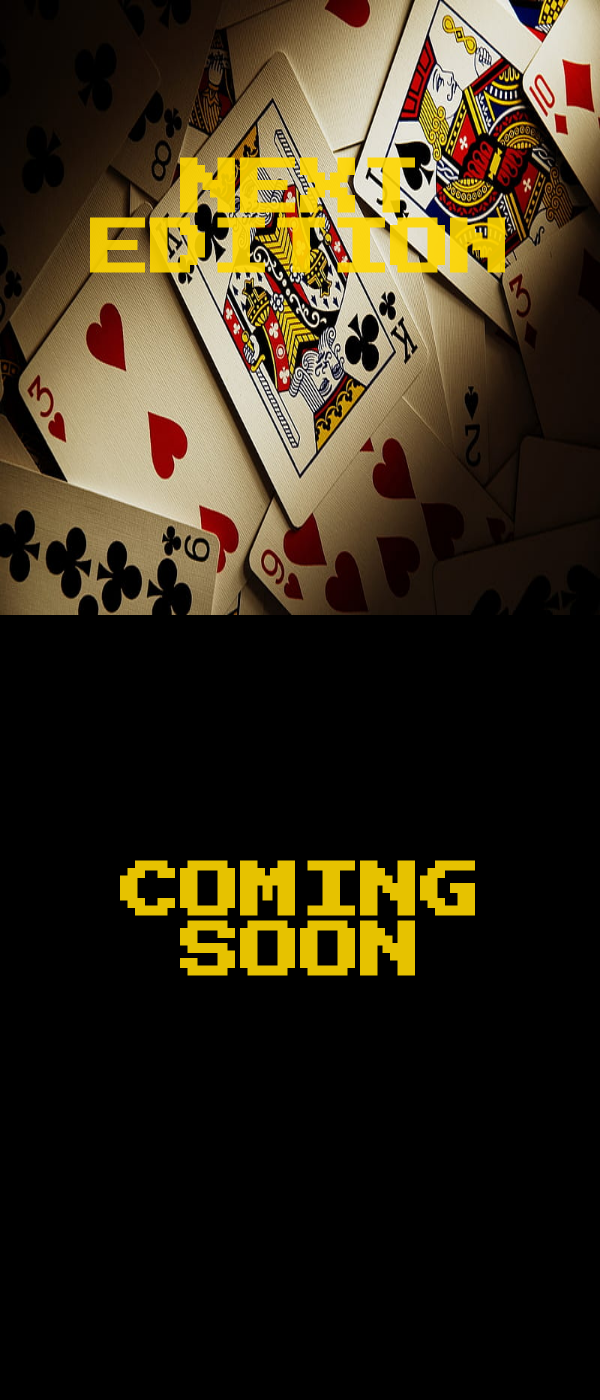
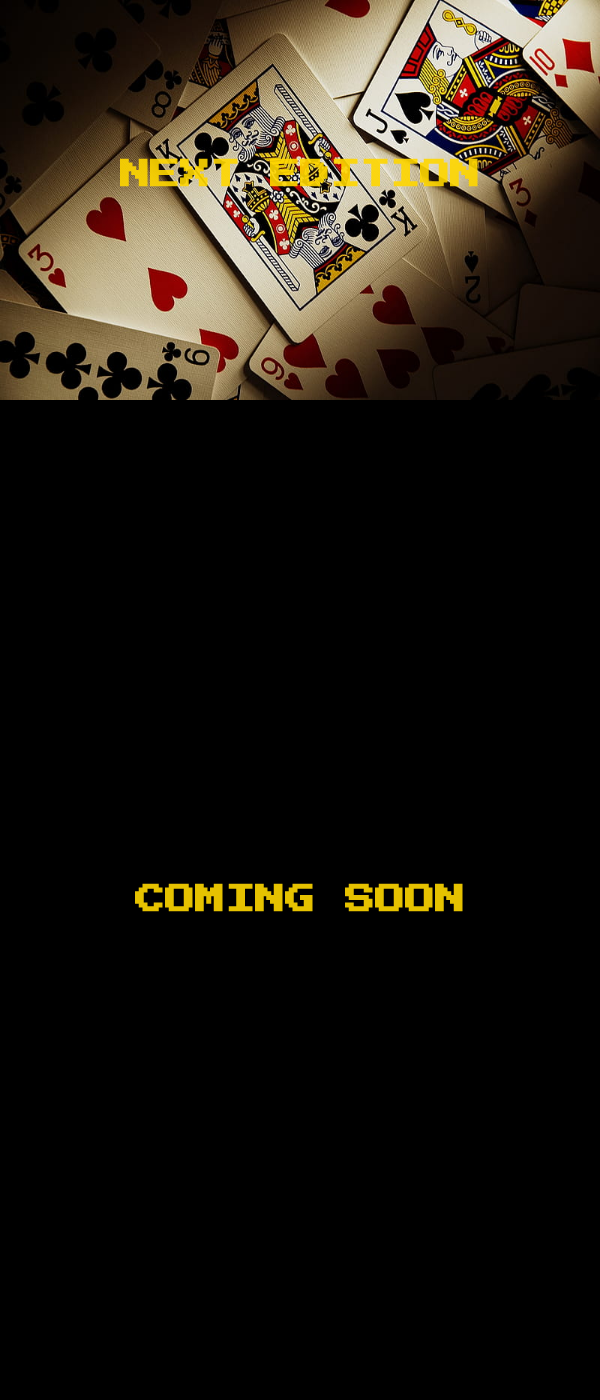
Before and after one commit to ABHINAVpanwar/kingofcards.github.io, a Python web app: template views/alert.html in a window 600 px wide. Shown: the part 80-1480 px from the top of the page. Before the commit the page ends 1056 px from the top, so only its background shows below. Run offline with Jinja, Linux system fonts and the light colour scheme; the template is opened without the code that fills it, so the values that code supplies are empty.

Commit message:
Update alert.css

```diff
--- a/static/alert.css
+++ b/static/alert.css
@@ -81,11 +81,12 @@ input[type="checkbox"] {
         top: 80px;
         left: -100%;
         background: gold;
-        height: 1200px;
+        height: 1400px;
         width: 100%;
         text-align: center;
         display: block;
         transition: all 0.3s ease;
+        z-index: 99;
     }
 
     #click:checked~ul {
@@ -141,7 +142,7 @@ input[type="checkbox"] {
 }
 
 .S2 {
-    height: 615px;
+    height: 800px;
     position: relative;
     background-color: black;
     z-index: 2;
@@ -157,3 +158,79 @@ input[type="checkbox"] {
     color: gold;
     opacity: 0.9;
 }
+
+@media (max-width:850px) and (min-width: 600px) {
+    .S2 h1 {
+        font-size: 40px;
+        text-align: center;
+        font-family: 'Press Start 2P', cursive;
+        color: gold;
+        opacity: 0.9;
+    }
+
+    .container h1 {
+        position: absolute;
+        top: 240px;
+        font-size: 40px;
+        text-align: center;
+        font-family: 'Press Start 2P', cursive;
+        color: gold;
+        z-index: 1;
+        opacity: 0.9;
+    }
+
+    .container img {
+        width: 100%;
+        height: 500px;
+        background-position: center center;
+        background-size: cover;
+        background-repeat: no-repeat;
+    }
+    .S2 {
+        height: 900px;
+        position: relative;
+        background-color: black;
+        z-index: 2;
+        display: flex;
+        justify-content: center;
+        align-items: center;
+    }
+}
+
+@media (max-width: 600px) {
+    .S2 h1 {
+        font-size: 30px;
+        text-align: center;
+        font-family: 'Press Start 2P', cursive;
+        color: gold;
+        opacity: 0.9;
+    }
+
+    .container h1 {
+        position: absolute;
+        top: 240px;
+        font-size: 30px;
+        text-align: center;
+        font-family: 'Press Start 2P', cursive;
+        color: gold;
+        z-index: 1;
+        opacity: 0.9;
+    }
+
+    .container img {
+        width: 100%;
+        height: 400px;
+        background-position: center center;
+        background-size: cover;
+        background-repeat: no-repeat;
+    }
+    .S2 {
+        height: 1000px;
+        position: relative;
+        background-color: black;
+        z-index: 2;
+        display: flex;
+        justify-content: center;
+        align-items: center;
+    }
+}
```
